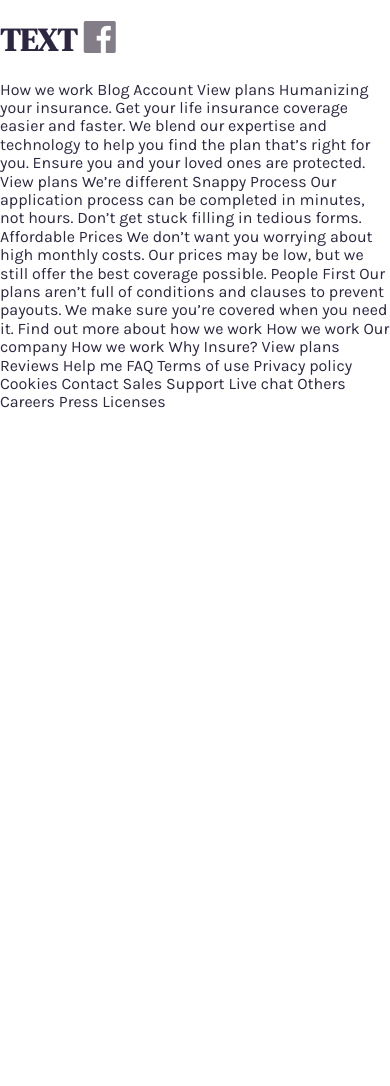
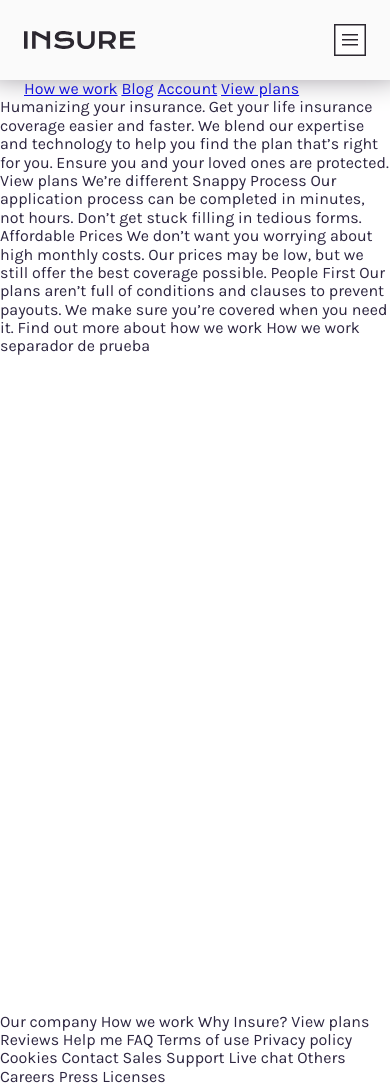
Before and after one commit to rodolfomayora/insure-landing-page, a website: page index.html in a window 390 px wide. Before the commit the page ends 844 px from the top, so only its background shows below. Drawn offline with Linux system fonts and the light colour scheme; files whose address does not match are found by name.

Commit message:
ILP-1: mobile header

```diff
--- a/index.html
+++ b/index.html
@@ -15,13 +15,34 @@
     .attribution a { color: hsl(228, 45%, 44%); }
   </style>
 </head>
-<body>
-<h1>TEXT <span class="icon-icon-facebook"></span></h1>
-  How we work
-  Blog
-  Account
-  View plans
+<body class="langing-page">
+  <header class="header">
+    <div class="header_content container">
+      <img
+        class="header__logo"
+        src="images/logo.svg"
+        alt="Insure Langind Page Logo"
+      />
 
+      <div class="header__button js-header__button"></div>
+      <!-- <nav class="navigation-desktop">
+        <a class="navigation__link" href="#0">How we work</a>
+        <a class="navigation__link" href="#0">Blog</a>
+        <a class="navigation__link" href="#0">Account</a>
+        <a class="navigation__link" href="#0">View plans</a>
+      </nav> -->
+    </div>
+  </header>
+  <nav class="navigation">
+    <div class="container">
+      <a class="navigation__link" href="#0">How we work</a>
+      <a class="navigation__link" href="#0">Blog</a>
+      <a class="navigation__link" href="#0">Account</a>
+      <a class="navigation__link" href="#0">View plans</a>
+    </div>
+  </nav>
+
+  <main class="main-content">
     Humanizing your insurance.
 
     Get your life insurance coverage easier and faster. We blend our expertise
@@ -50,7 +71,11 @@
     Find out more about how we work
 
     How we work
+  </main>
 
+  <div style="height: 80vh"> separador de prueba  </div>
+
+  <footer class="footer">
     Our company
 
     How we work
@@ -77,10 +102,13 @@
     Press
     Licenses
 
+  </footer>
 
   <!-- <div class="attribution">
     Challenge by <a href="https://www.frontendmentor.io?ref=challenge" target="_blank">Frontend Mentor</a>.
     Coded by <a href="#">Your Name Here</a>.
   </div> -->
+
+  <script src="scripts/index.js" defer></script>
 </body>
 </html>
--- /dev/null
+++ b/scripts/index.js
@@ -0,0 +1,15 @@
+let // references
+  navigationButton = null
+  mobileMenu = null;
+
+const toggleMobileMenu = () => {
+  navigationButton.classList.toggle('header__button--active');
+}
+
+const init = () => {
+  [navigationButton] = document.getElementsByClassName('js-header__button');
+
+  navigationButton.addEventListener('click', toggleMobileMenu);
+}
+
+document.addEventListener('DOMContentLoaded', init);
--- a/scss/base/_colors.scss
+++ b/scss/base/_colors.scss
@@ -1,8 +1,8 @@
 /* Primary */
-$color-1: hsl(256, 26%, 20%);
-$color-2: hsl(216, 30%, 68%);
+$color-1: hsl(256, 26%, 20%); // Dark Violet
+$color-2: hsl(216, 30%, 68%); // Grayish Blue
 
 /* Neutral */
-$color-3: hsl(270, 9%, 17%);
-$color-4: hsl(273, 4%, 51%);
-$color-5: hsl(0, 0%, 98%);
+$color-3: hsl(270, 9%, 17%);  // Very Dark Violet
+$color-4: hsl(273, 4%, 51%);  // Dark Grayish Violet
+$color-5: hsl(0, 0%, 98%);    // Very Light Gray (White)
--- a/scss/base/_general.scss
+++ b/scss/base/_general.scss
@@ -21,3 +21,10 @@ h3,
 h4,
 h5,
 h6 { font-family: 'DM_Serif_Display' }
+
+.container {
+  margin-left: 24px;
+  margin-right: 24px;
+}
+
+.langing-page { margin-top: 80px; }
--- a/scss/layout/header.scss
+++ b/scss/layout/header.scss
@@ -0,0 +1,31 @@
+.header {
+  position: fixed;
+  top: 0;
+  left: 0;
+  right: 0;
+  display: flex;
+  align-items: center;
+  height: 80px;
+  background-color: $color-5;
+  box-shadow: 0 -15px 30px 10px $color-4;
+
+  .header_content {
+    flex-grow: 1;
+    display: flex;
+    justify-content: space-between;
+    align-items: center;
+  }
+
+  .header__logo { height: 18px; }
+
+  .header__button {
+    width: 32px;
+    height: 32px;
+    background:
+      url('../images/icon-hamburger.svg')
+      no-repeat
+      0 0 / cover;
+  }
+
+  .header__button--active { background: url('../images/icon-close.svg'); }
+}
```
Also changed, not shown: css/layout/header.css, css/main.css. Lines whose indentation alone changed are shown as unchanged.
